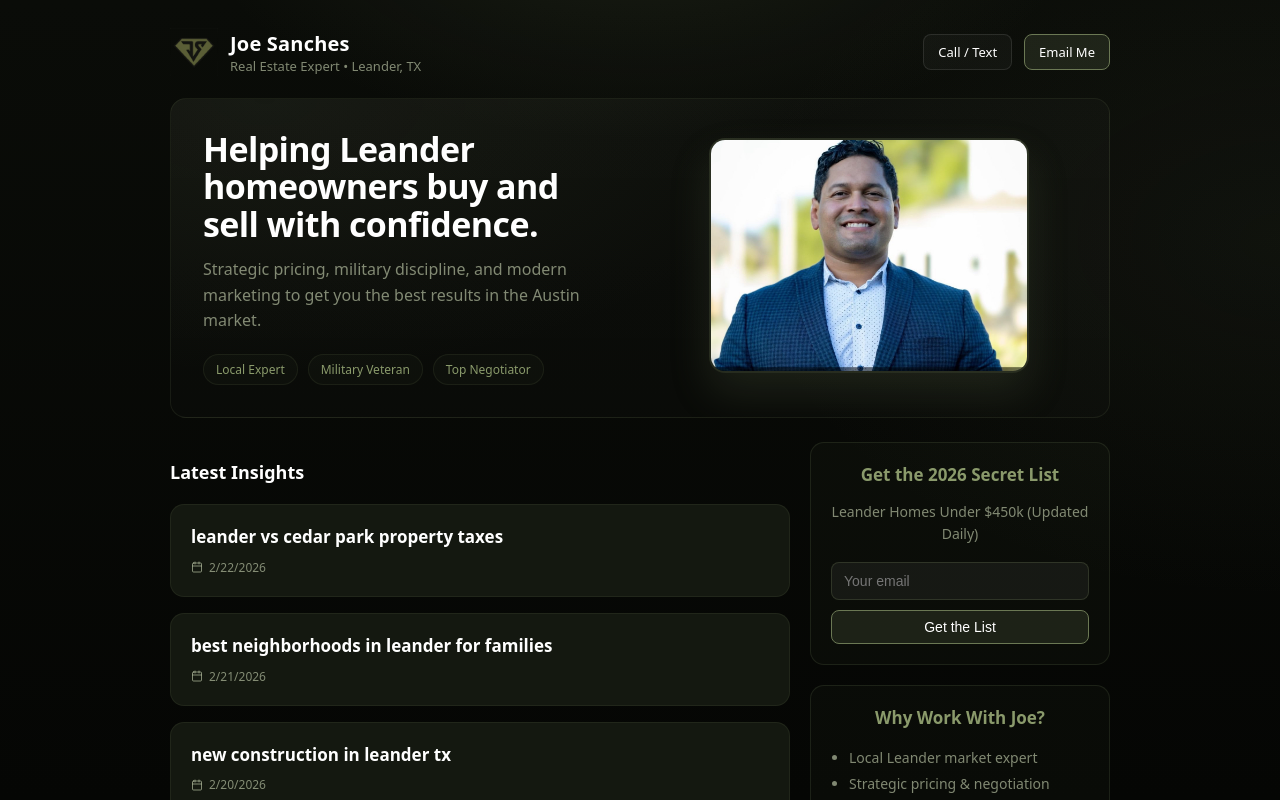
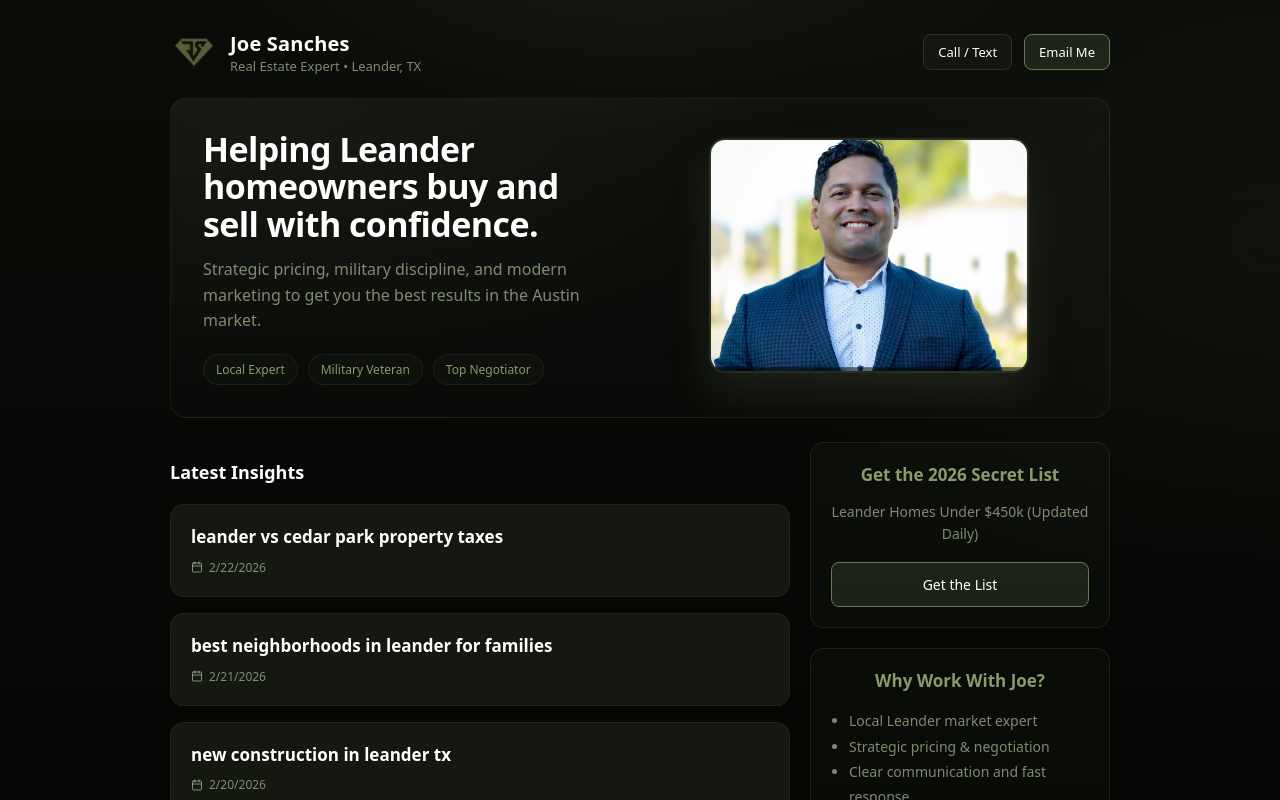
Before and after one commit to jsanches5959/joefsanches-seo, a Next.js app: page / in a window 1280 px wide. Shown: the top 800 px of the page. Built offline with nearby package versions, Linux system fonts and the light colour scheme.

Commit message:
Finalize lead capture with Direct-to-Joe email system

```diff
--- a/pages/index.js
+++ b/pages/index.js
@@ -3,7 +3,6 @@ import Head from 'next/head';
 import fs from 'fs';
 import path from 'path';
 import matter from 'gray-matter';
-import { useState } from 'react';
 
 export async function getStaticProps() {
   const postsDirectory = path.join(process.cwd(), 'content/posts');
@@ -34,45 +33,6 @@ export async function getStaticProps() {
 }
 
 export default function Home({ posts }) {
-  const [email, setEmail] = useState('');
-  const [submitted, setSubmitted] = useState(false);
-  const [error, setError] = useState('');
-
-  const handleSubmit = async (e) => {
-    e.preventDefault();
-    setError('');
-
-    if (!email) {
-      setError('Please enter a valid email');
-      return;
-    }
-
-    try {
-      const response = await fetch('https://formspree.io/f/xyzpqwer', {
-        method: 'POST',
-        headers: {
-          'Content-Type': 'application/json',
-        },
-        body: JSON.stringify({
-          email: email,
-          message: `Lead signup for Secret List - Email: ${email}`,
-          _subject: 'New Lead: Secret List Signup'
-        }),
-      });
-
-      if (response.ok) {
-        console.log('Lead captured:', email);
-        setSubmitted(true);
-        setEmail('');
-        setTimeout(() => setSubmitted(false), 5000);
-      } else {
-        setError('Failed to capture lead. Please try again.');
-      }
-    } catch (err) {
-      console.error('Error submitting form:', err);
-      setError('Network error. Please try again.');
-    }
-  };
 
   const localBusinessSchema = {
     "@context": "https://schema.org",
@@ -204,37 +164,13 @@ export default function Home({ posts }) {
             <p style={{ fontSize: '14px', color: 'var(--muted)', marginBottom: '16px', lineHeight: '1.6' }}>
               Leander Homes Under $450k (Updated Daily)
             </p>
-            {submitted ? (
-              <div style={{ padding: '12px', background: 'rgba(107,120,84,0.2)', borderRadius: '8px', color: 'var(--accent-light)', fontSize: '14px' }}>
-                ✓ Check your email for the list!
-              </div>
-            ) : (
-              <form onSubmit={handleSubmit} style={{ display: 'flex', flexDirection: 'column', gap: '10px' }}>
-                <input
-                  type="email"
-                  placeholder="Your email"
-                  value={email}
-                  onChange={(e) => setEmail(e.target.value)}
-                  required
-                  style={{
-                    padding: '10px 12px',
-                    borderRadius: '8px',
-                    border: '1px solid rgba(107,120,84,0.3)',
-                    background: 'rgba(255,255,255,0.05)',
-                    color: 'white',
-                    fontSize: '14px',
-                  }}
-                />
-                {error && <div style={{ color: '#ff6b6b', fontSize: '12px' }}>{error}</div>}
-                <button
-                  type="submit"
+            <a
+              href="mailto:hello@joefsanches.com?subject=I%20want%20the%202026%20Secret%20List%20of%20Leander%20Homes%20Under%20%24450k&body=Hi%20Joe%2C%0A%0AI%27m%20interested%20in%20the%20Secret%20List%20of%20Leander%20homes%20under%20%24450k.%20Please%20send%20it%20to%20me.%0A%0AThank%20you!"
               className="btn accent"
-                  style={{ justifyContent: 'center', fontSize: '14px' }}
+              style={{ justifyContent: 'center', fontSize: '14px', display: 'block', textAlign: 'center', padding: '12px 20px' }}
             >
               Get the List
-                </button>
-              </form>
-            )}
+            </a>
             </div>
             <div className="card" style={{ background: 'rgba(107,120,84,0.05)', borderColor: 'rgba(107,120,84,0.2)', textAlign: 'center' }}>
               <h3 className="cardTitle" style={{ color: 'var(--accent-light)' }}>Why Work With Joe?</h3>
```
Also changed, not shown: pages/posts/[slug].js (+7 -71 lines). Lines whose indentation alone changed are shown as unchanged.
